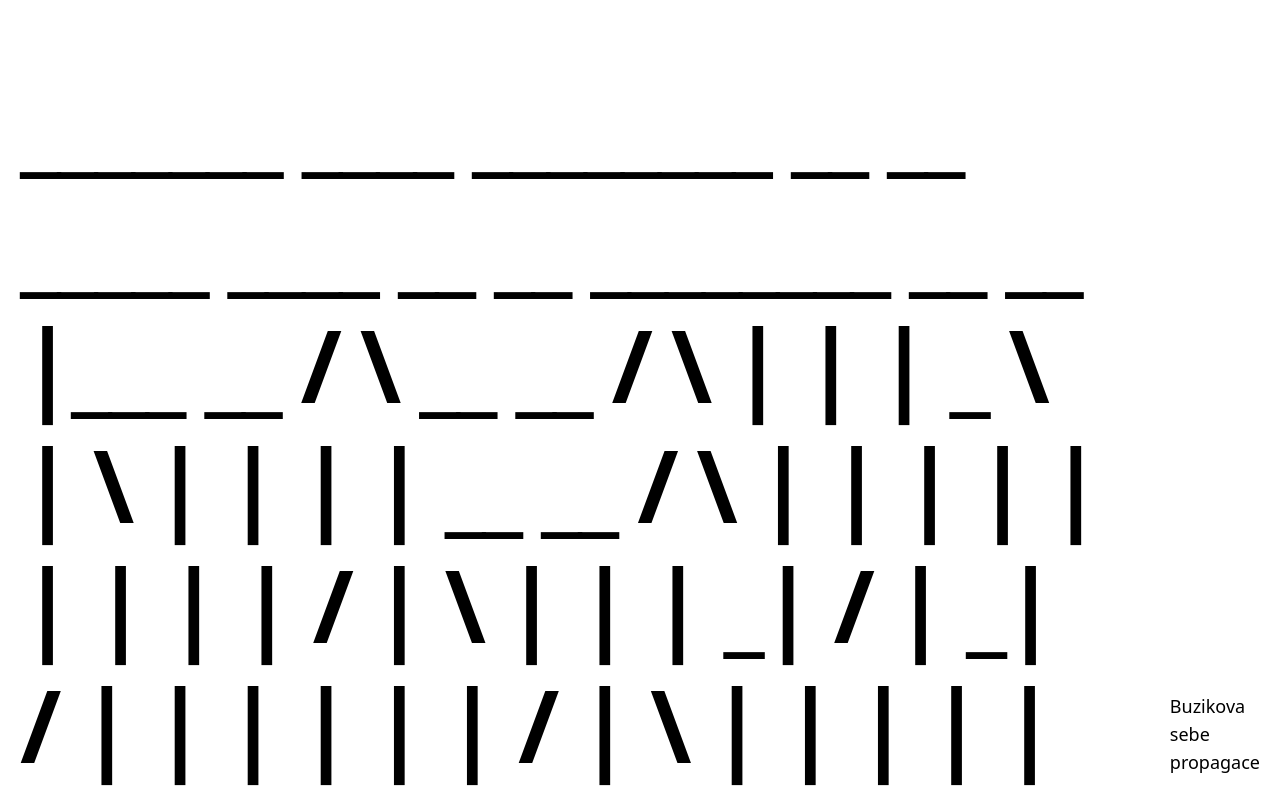
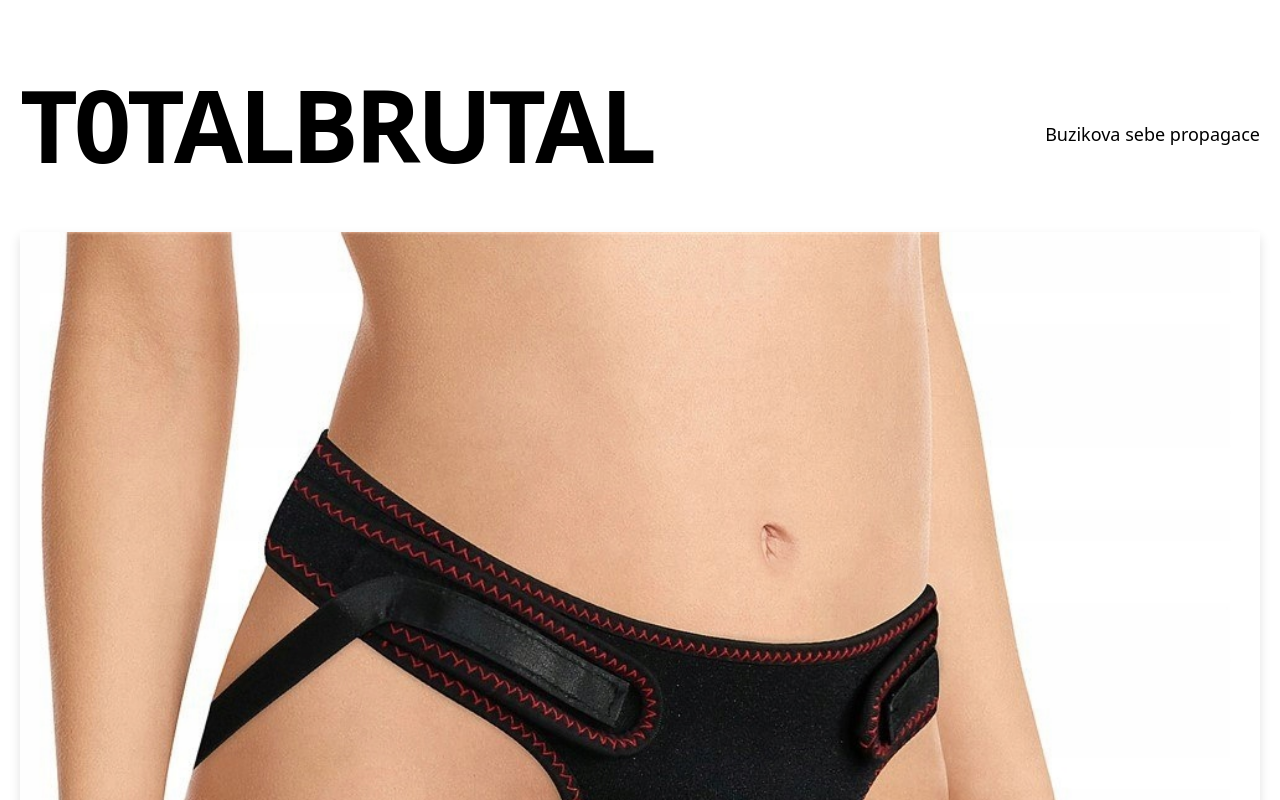
Before and after one commit to mroz22/total-brutal, a Next.js app: page / in a window 1280 px wide. Shown: the top 800 px of the page. Built offline with nearby package versions, Linux system fonts and the light colour scheme.

Commit message:
Update intro.tsx

```diff
--- a/components/intro.tsx
+++ b/components/intro.tsx
@@ -2,12 +2,7 @@ const Intro = () => {
   return (
     <section className="flex-col md:flex-row flex items-center md:justify-between mt-16 mb-16 md:mb-12">
       <h1 className="text-5xl md:text-8xl font-bold tracking-tighter leading-tight md:pr-8">
-         _______   ____  ________  __         __             _____        ____       __      __ ________  __          __
-|___   __ /           \ __    __   /    \       |  |          |     _      \  |           \   |  |     |  | __    __   /      \      |  |
-       |  |   |       |   |    |  |    /    |  \     |  |          |     _|   /   |    _|   /   |  |     |  |    |  |     /     |  \     |  |
-       |  |   |   |_|   |    |  |  /  /––    \   |  |____ |   |_ \   \  |  |   \   \   |  |   _|  |    |  |  /   /––    \   |  |____
-       |  |    \ ____ /     |  |    /        \   \ |______|______ / |  |     \   \  \ ____  /     |  |  . /        \   \ |______|
-
+        T0TALBRUTAL
       </h1>
       <h4 className="text-center md:text-left text-lg mt-5 md:pl-8">
         Buzikova sebe propagace{' '}
```
